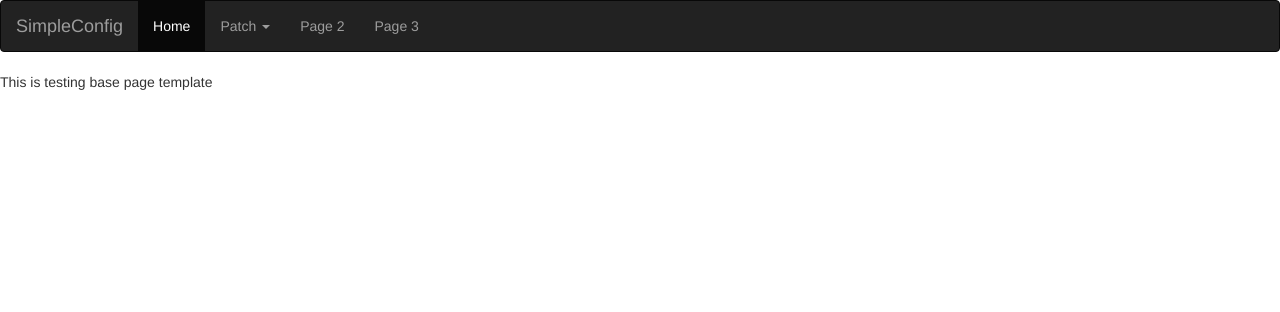
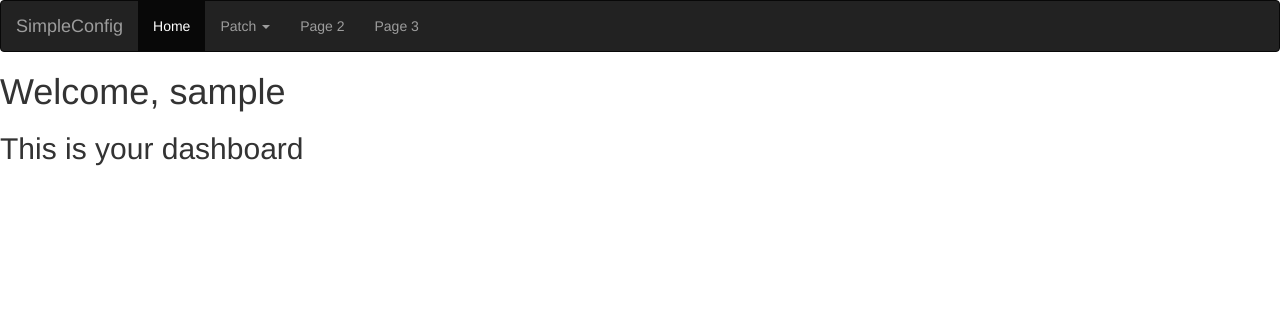
Before and after one commit to rickyari/simpleconfig, a Django app: page /dashboard/ in a window 1280 px wide. Shown: the top 312 px of the page. Run offline with Django 3.2, Linux system fonts and the light colour scheme; the visitor is signed in with stand-in values (Sample User, id 1); some libraries are stand-ins or nearby versions.

Commit message:
Tested base html template

```diff
--- a/templates/dashboard.html
+++ b/templates/dashboard.html
@@ -2,8 +2,7 @@
 
 {% block content %}
 
-<p>
-	This is testing base page template
-</p>
+<h1>Welcome, {{ user.username }}</h1>
+<h2>This is your dashboard</h2>
 
 {% endblock %}
```
